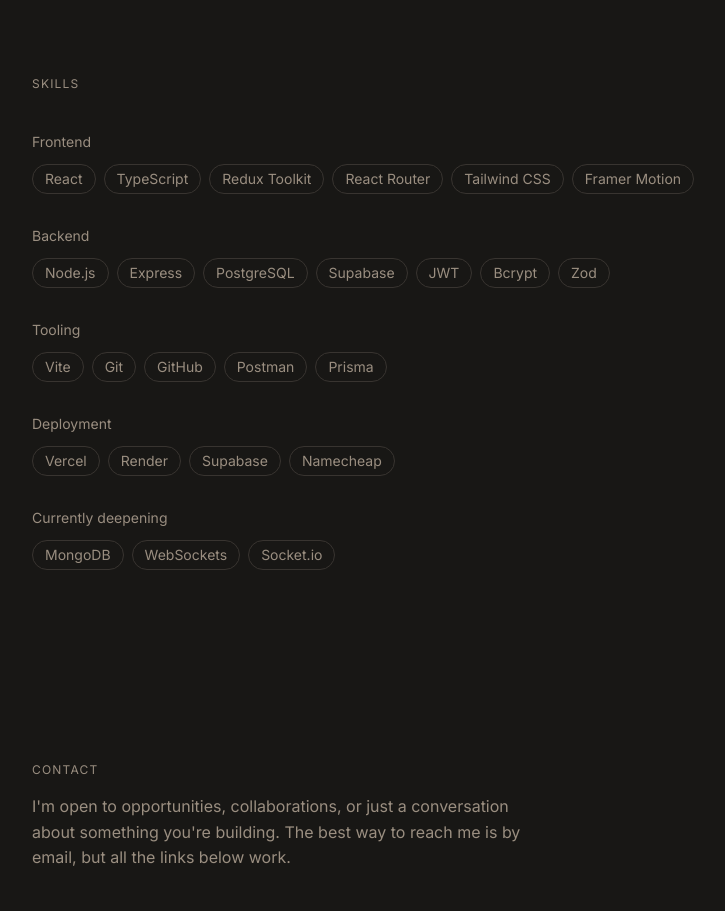
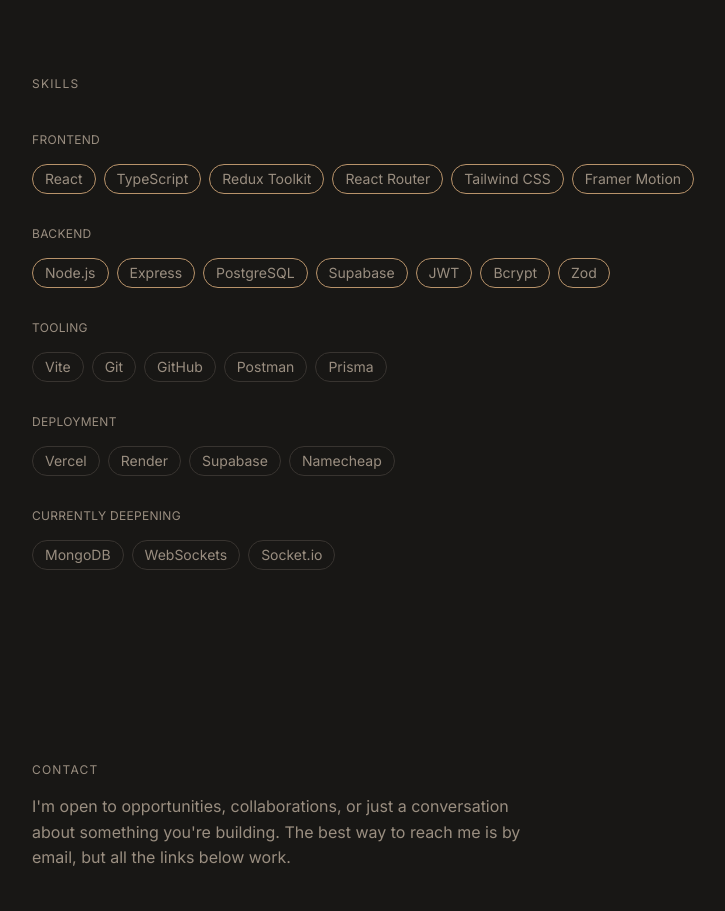
Before and after one commit to Zolender/Z-folio, a React (Vite) app: page / in a window 1280 px wide. Shown: the part 2220-3131 px from the top of the page, without its empty margins (224-949 px from the left). Built offline with nearby package versions, Linux system fonts and the light colour scheme.

Commit message:
feat: enhance Skills section layout and structure for improved readability

```diff
--- a/src/components/sections/Skills.tsx
+++ b/src/components/sections/Skills.tsx
@@ -12,10 +12,16 @@
         <div className="flex flex-col gap-8">
           {skillGroups.map((group) => (
             <div key={group.category}>
-              <p className="text-sm text-muted mb-3">{group.category}</p>
+              <p className="text-xs tracking-wide uppercase text-muted mb-4">
+                {group.category}
+              </p>
               <div className="flex flex-wrap gap-2">
                 {group.tools.map((tool) => (
-                  <StackTag key={tool} label={tool} />
+                  <StackTag
+                    key={tool}
+                    label={tool}
+                    variant={group.highlighted ? "core" : "supporting"}
+                  />
                 ))}
               </div>
             </div>
--- a/src/data/skills.ts
+++ b/src/data/skills.ts
@@ -1,16 +1,19 @@
 export interface SkillGroup {
   category: string;
   tools: string[];
+  highlighted?: boolean;
 }
 
 export const skillGroups: SkillGroup[] = [
   {
     category: "Frontend",
     tools: ["React", "TypeScript", "Redux Toolkit", "React Router", "Tailwind CSS", "Framer Motion"],
+    highlighted: true,
   },
   {
     category: "Backend",
     tools: ["Node.js", "Express", "PostgreSQL", "Supabase", "JWT", "Bcrypt", "Zod"],
+    highlighted: true,
   },
   {
     category: "Tooling",
```
